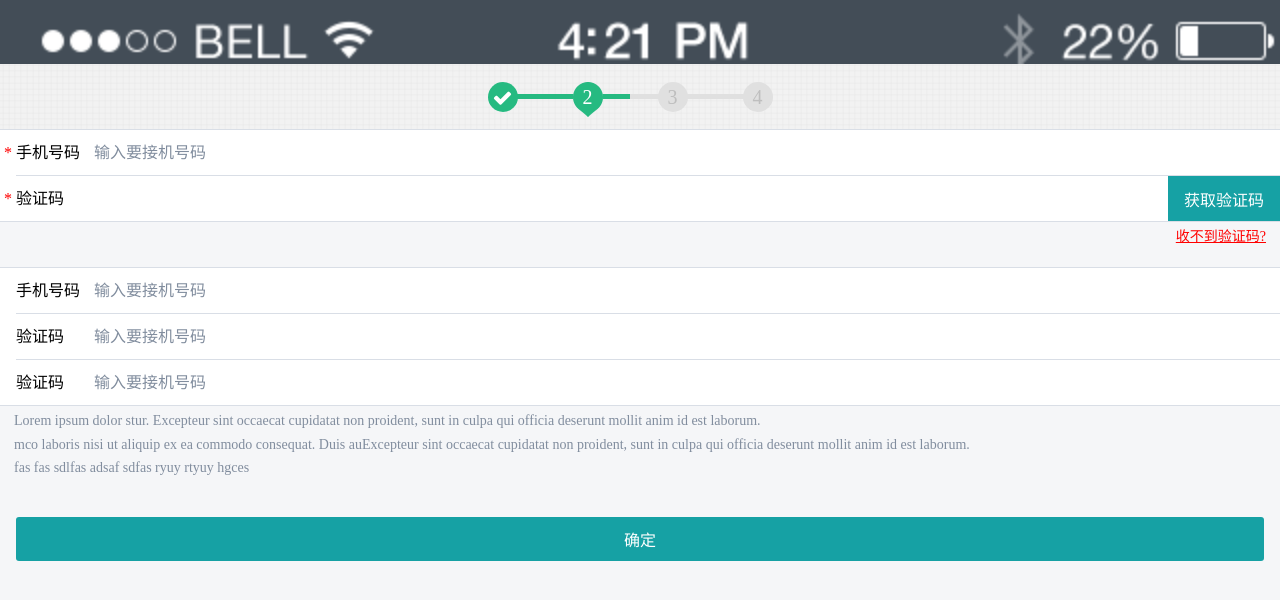
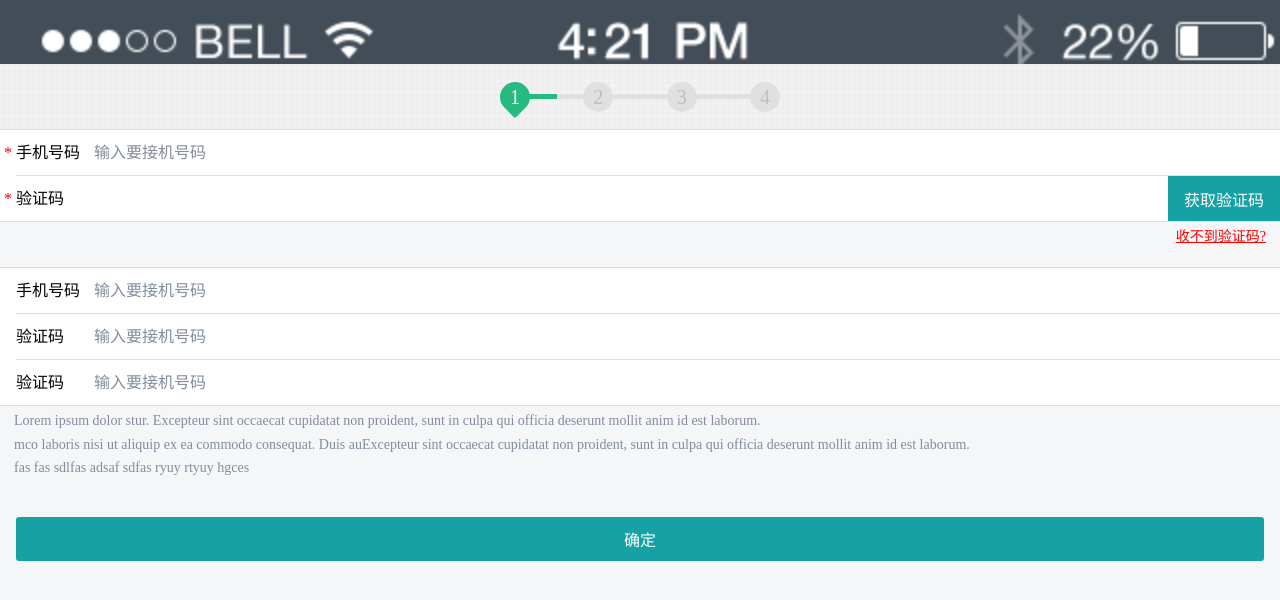
Before and after one commit to wulechuan/2014-09-003_lianlian-app-new-ui-ios, a plain HTML site: page wwwroot/htmls/index.html in a window 1280 px wide. Drawn offline with Linux system fonts and the light colour scheme.

Commit message:
改进了progress的实现方案。

```diff
--- a/wwwroot/htmls/index.html
+++ b/wwwroot/htmls/index.html
@@ -15,8 +15,8 @@
 	<main>
 		<section class="progress">
 			<ol progress-steps="4">
+				<li progress-step="current"></li>
 				<li></li>
-				<li progress-step="current"></li>
 				<li></li>
 				<li></li>
 			</ol>
--- a/wwwroot/stylesheets/lianlian.css
+++ b/wwwroot/stylesheets/lianlian.css
@@ -54,6 +54,12 @@ em > a:visited {
 	font-weight: normal;
 }
 
+.less-important,
+.less-important a:link,
+.less-important a:active,
+.less-important a:visited {
+	color: gray;
+}
 
 .right {
 	text-align: right;
@@ -192,6 +198,7 @@ article p {
 }
 
 .progress > ol {
+	font-size: 1rem;
 	counter-reset: step;
 
 	color: white;
@@ -202,99 +209,87 @@ article p {
 }
 
 .progress > ol > li {
+	list-style: none;
+	text-indent: 0;
 	counter-increment: step;
 
-	height: 100%;
-	list-style: none;
 	display: block;
-	text-indent: 0;
+	height: 0.25em;
+
+	position: relative;
+	top: 50%;
+	margin-top: -0.125em;
+
 	float: left;
-	position: relative;
-
 }
 
-.progress > ol > li:before {
-	content: '';
-	display: block;
-	width: 100%;
-	height: 0.25rem;
-	position: absolute;
-	left: 0%;
-	top: 50%;
-	margin-top: -0.125rem;
-	z-index: 0;
-}
-
+.progress > ol > li:before,
 .progress > ol > li:after {
 	display: block;
-	width: 1.5rem;
-	height: 1.5rem;
-
-	border-radius: 100%;
+	width: 1.5em;
+	height: 1.5em;
+	line-height: 1.5em;
 
 	text-align: center;
-	font-size: 1rem;
 
 	position: absolute;
 	left: 50%;
 	top: 50%;
 	margin-left: -0.75rem;
 	margin-top: -0.75rem;
-
-	z-index: 1;
 }
 
-.progress > ol > li:first-child:before {
-	width: 50%;
-	left: auto;
-	right: 0;
+.progress > ol > li:before {
+	content: '';
+	border-radius: 50%;
+	z-index: 0;
+	background-color: inherit;
 }
 
-.progress > ol > li:last-child:before {
-	width: 50%;
-	left: 0;
-}
-
-.progress > ol > li:before,
-.progress > ol > li:after,
-.progress > ol > li[progress-step='current']:before,
-.progress > ol > li[progress-step='current']:after,
-.progress > ol > li[progress-step='completed']:before,
-.progress > ol > li[progress-step='completed']:after {
-	color: white;
-	background-color: #26ba81;
-}
-
-.progress > ol > li[progress-step='current'] ~ li:before,
-.progress > ol > li[progress-step='current'] ~ li:after,
-.progress > ol > li[progress-step='remained']:before,
-.progress > ol > li[progress-step='remained']:after {
-	color: #bebebe;
-	background-color: #e0e0e0;
-}
-
-.progress > ol > li[progress-step='current']:after {
-	height: 1.8rem;
-	background-color: transparent;
-	border-radius: 0;
-	background-image: url(../images/_common/symbols-and-icons/progress-step-current.png);
-	background-repeat: no-repeat;
-	background-size: 100% auto;
+.progress > ol > li[progress-step='current']:before {
+	border-bottom-right-radius: 0.05em;
+	transform: rotateZ(45deg);
 }
 
 .progress > ol > li:after,
 .progress > ol > li[progress-step='completed']:after {
 	font-family: 'FontAwesome';
 	content: '\f00c';
-	line-height: 1.6em;
 }
 
 .progress > ol > li[progress-step='current'] ~ li:after,
 .progress > ol > li[progress-step='remained']:after,
 .progress > ol > li[progress-step='current']:after {
+	content: counter(step);
 	font-family: inherit;
-	content: counter(step);
-	line-height: 1.5em;
+}
+
+.progress > ol > li:first-child:before,
+.progress > ol > li:first-child:after {
+	left: 0;
+}
+
+.progress > ol > li:last-child:before,
+.progress > ol > li:last-child:after {
+	left: 100%;
+}
+
+
+
+
+.progress > ol > li,
+.progress > ol > li[progress-step='current'],
+.progress > ol > li[progress-step='completed'] {
+	color: white;
+	background-color: #26ba81;
+}
+
+.progress > ol > li[progress-step='current'] ~ li,
+.progress > ol > li[progress-step='current'] ~ li:before,
+.progress > ol > li[progress-step='remained'],
+.progress > ol > li[progress-step='remained']:before {
+	color: #bebebe;
+	background-color: #e0e0e0;
 }
 
 
@@ -302,50 +297,69 @@ article p {
 
 
 
-.progress > ol[progress-steps='2'] {
-	width: 340px;
-	left: -10px;
+
+.progress > ol[progress-steps='2'],
+.progress > ol[progress-steps='3'],
+.progress > ol[progress-steps='4'] {
+	width: 250px;
 }
+
+
+
+
 .progress > ol[progress-steps='2'] > li {
+	width: 100%;
+}
+.progress > ol[progress-steps='2'] > li:first-child,
+.progress > ol[progress-steps='2'] > li:nth-of-type(2) {
 	width: 50%;
 }
-.progress > ol[progress-steps='2'] > li:nth-of-type(2):before {
-	width: 50%;
-	left: 0;
+
+.progress > ol[progress-steps='2'] > li:nth-of-type(2):before,
+.progress > ol[progress-steps='2'] > li:nth-of-type(2):after {
+	left: 100%;
 }
+
 .progress > ol[progress-steps='2'] > li:nth-of-type(2) ~ li {
 	display: none;
 }
 
 
-.progress > ol[progress-steps='3'] {
-	width: 340px;
-	left: -10px;
+
+
+.progress > ol[progress-steps='3'] > li {
+	width: 50%;
 }
-.progress > ol[progress-steps='3'] > li {
-	width: 33.333%;
+.progress > ol[progress-steps='3'] > li:first-child,
+.progress > ol[progress-steps='3'] > li:nth-of-type(3) {
+	width: 25%;
 }
-.progress > ol[progress-steps='3'] > li:nth-of-type(3):before {
-	width: 50%;
-	left: 0;
+
+.progress > ol[progress-steps='3'] > li:nth-of-type(3):before,
+.progress > ol[progress-steps='3'] > li:nth-of-type(3):after {
+	left: 100%;
 }
+
 .progress > ol[progress-steps='3'] > li:nth-of-type(3) ~ li {
 	display: none;
 }
 
 
 
-.progress > ol[progress-steps='4'] {
-	width: 340px;
-	left: -10px;
+
+.progress > ol[progress-steps='4'] > li {
+	width: 33.3333%;
 }
-.progress > ol[progress-steps='4'] > li {
-	width: 25%;
+.progress > ol[progress-steps='4'] > li:first-child,
+.progress > ol[progress-steps='4'] > li:nth-of-type(4) {
+	width: 16.6666%;
 }
-.progress > ol[progress-steps='4'] > li:nth-of-type(4):before {
-	width: 50%;
-	left: 0;
+
+.progress > ol[progress-steps='4'] > li:nth-of-type(4):before,
+.progress > ol[progress-steps='4'] > li:nth-of-type(4):after {
+	left: 100%;
 }
+
 .progress > ol[progress-steps='4'] > li:nth-of-type(4) ~ li {
 	display: none;
 }
```
